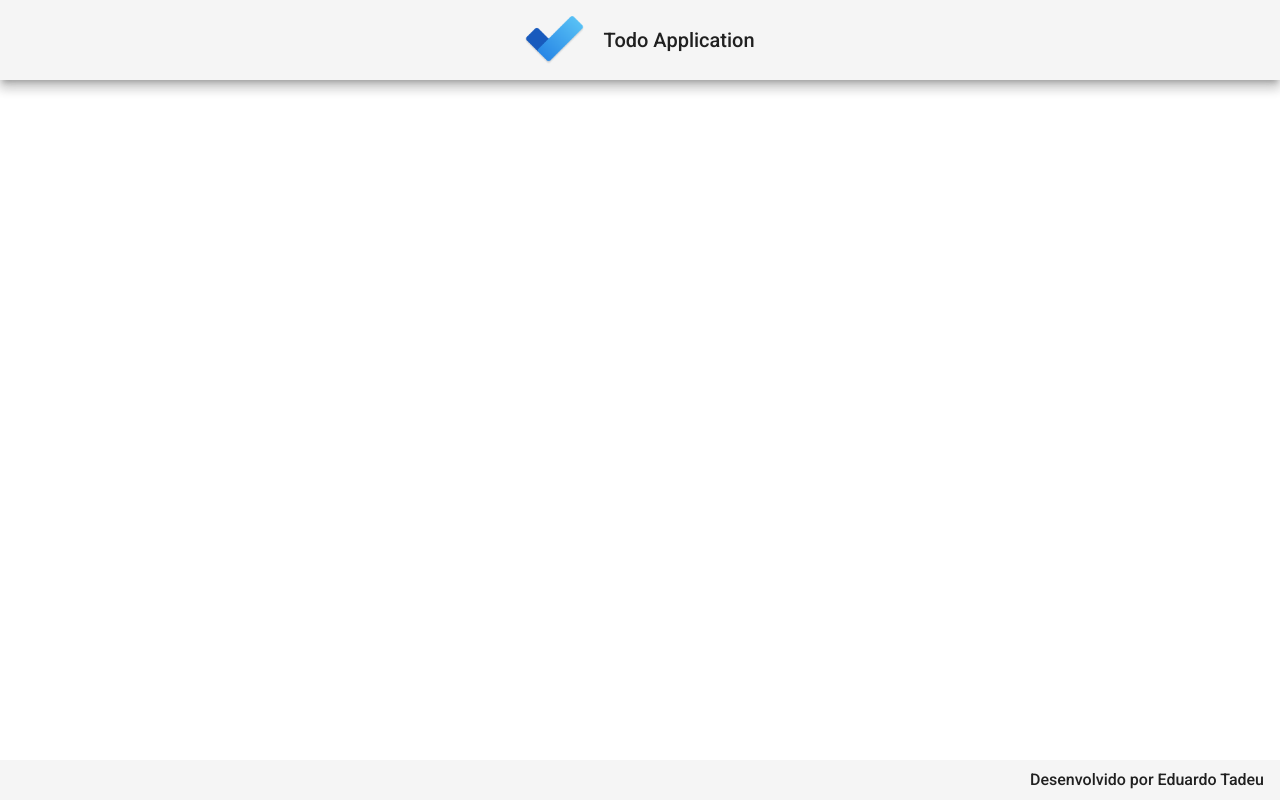
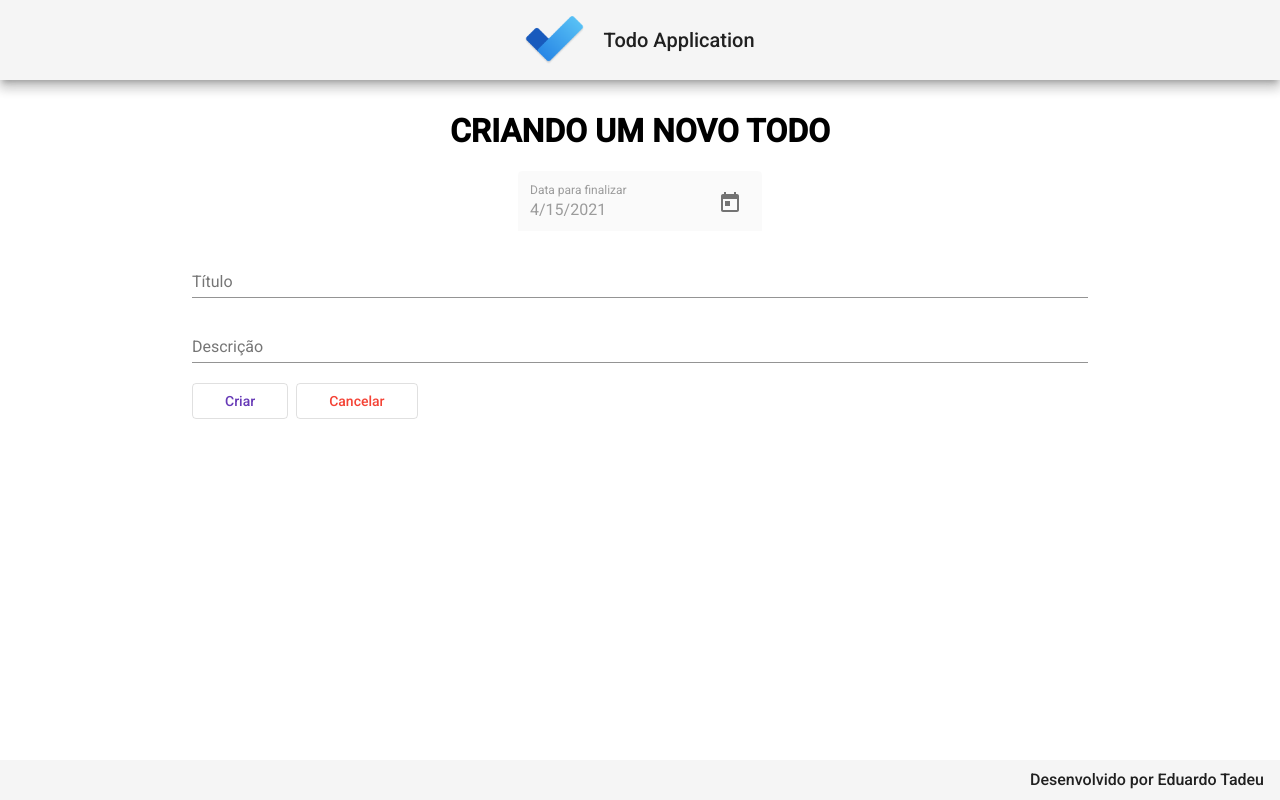
Before and after one commit to eduardotsilva/todo-web, an Angular app: page /update/1 in a window 1280 px wide. Before the commit this address led to /. Built offline with nearby package versions, Linux system fonts and the light colour scheme.

Commit message:
32. Componente update (Parte 1)

```diff
--- a/src/app/app-routing.module.ts
+++ b/src/app/app-routing.module.ts
@@ -3,6 +3,7 @@ import { Routes, RouterModule } from "@angular/router";
 import { CreateComponent } from "./components/create/create.component";
 import { FinalizadosComponent } from "./components/finalizados/finalizados.component";
 import { ReadAllComponent } from "./components/read-all/read-all.component";
+import { UpdateComponent } from "./components/update/update.component";
 
 const routes: Routes = [
   {
@@ -17,6 +18,10 @@ const routes: Routes = [
     path: "create",
     component: CreateComponent,
   },
+  {
+    path: "update/:id",
+    component: UpdateComponent,
+  },
 ];
 
 @NgModule({
--- a/src/app/app.module.ts
+++ b/src/app/app.module.ts
@@ -19,6 +19,7 @@ import { CreateComponent } from "./components/create/create.component";
 import { MatInputModule } from "@angular/material/input";
 import { MatDatepickerModule } from "@angular/material/datepicker";
 import { MatNativeDateModule } from "@angular/material/core";
+import { UpdateComponent } from './components/update/update.component';
 
 @NgModule({
   declarations: [
@@ -28,6 +29,7 @@ import { MatNativeDateModule } from "@angular/material/core";
     ReadAllComponent,
     FinalizadosComponent,
     CreateComponent,
+    UpdateComponent,
   ],
   imports: [
     BrowserModule,
--- a/src/app/components/read-all/read-all.component.html
+++ b/src/app/components/read-all/read-all.component.html
@@ -20,7 +20,7 @@
 
       <div class="actions">
         <button (click)="finalizar(item)"  mat-mini-fab color="primary"><mat-icon>done</mat-icon></button>
-        <button mat-mini-fab color="accent"><mat-icon>edit</mat-icon></button>
+        <button routerLink="update/{{item.id}}" mat-mini-fab color="accent"><mat-icon>edit</mat-icon></button>
         <button (click)="delete(item.id)" mat-mini-fab color="warn"><mat-icon>delete</mat-icon></button>
       </div>
     </mat-card>
--- /dev/null
+++ b/src/app/components/update/update.component.css
@@ -0,0 +1,31 @@
+form {
+    width: 70%;
+    margin: 2rem auto 0 auto;
+    text-align: center;
+  }
+
+  .data-finalizar {
+    text-align: start;
+  }
+
+  .h1 {
+    font-size: 2rem;
+    font-weight: 600;
+    margin-bottom: 3rem;
+    color: rgb(70, 67, 67);
+  }
+
+  .form {
+      width: 100%;
+  }
+
+  .buttons{
+      width: 100%;
+      text-align: start;
+  }
+
+  button{
+      margin-right: .5rem;
+      padding-right: 2rem;
+      padding-left: 2rem;
+  }
--- /dev/null
+++ b/src/app/components/update/update.component.html
@@ -0,0 +1,27 @@
+<form>
+  <h1>CRIANDO UM NOVO TODO</h1>
+
+  <mat-form-field class="data-finalizar" appearance="fill">
+    <mat-label>Data para finalizar</mat-label>
+    <input [(ngModel)]="todo.dataParaFinalizar" name="todo.dataParaFinalizar" matInput [matDatepicker]="dp3" disabled />
+    <mat-datepicker-toggle matSuffix [for]="dp3"></mat-datepicker-toggle>
+    <mat-datepicker #dp3 disabled="false"></mat-datepicker>
+  </mat-form-field>
+
+  <div class="forms">
+    <mat-form-field class="form">
+      <mat-label>Título</mat-label>
+      <input [(ngModel)]="todo.titulo" name="todo.titulo" matInput placeholder="Ex. Spring" />
+    </mat-form-field>
+
+    <mat-form-field class="form">
+      <mat-label>Descrição</mat-label>
+      <input [(ngModel)]="todo.descricao" name="todo.descricao"  matInput placeholder="Ex. Estudar Spring 2.4.5" />
+    </mat-form-field>
+  </div>
+
+  <div class="buttons">
+    <button (click)="create()" mat-stroked-button color="primary">Criar</button>
+    <button (click)="cancel()" mat-stroked-button color="warn">Cancelar</button>
+  </div>
+</form>
--- /dev/null
+++ b/src/app/components/update/update.component.ts
@@ -0,0 +1,47 @@
+import { Component, OnInit } from "@angular/core";
+import { Router } from "@angular/router";
+import { Todo } from "src/app/models/todo";
+import { TodoService } from "src/app/services/todo.service";
+
+@Component({
+  selector: "app-update",
+  templateUrl: "./update.component.html",
+  styleUrls: ["./update.component.css"],
+})
+export class UpdateComponent implements OnInit {
+  todo: Todo = {
+    titulo: "",
+    descricao: "",
+    dataParaFinalizar: new Date(),
+    finalizado: false,
+  };
+
+  constructor(private router: Router, private service: TodoService) {}
+
+  ngOnInit() {}
+
+  create(): void {
+    this.formataData();
+    this.service.create(this.todo).subscribe(
+      (resposta) => {
+        this.service.message("To-do criado com sucesso!");
+        this.router.navigate([""]);
+      },
+      (erro) => {
+        this.service.message("Falha ao criar To-do");
+        this.router.navigate([""]);
+      }
+    );
+  }
+
+  cancel(): void {
+    this.router.navigate([""]);
+  }
+
+  formataData(): void {
+    let data = new Date(this.todo.dataParaFinalizar);
+    this.todo.dataParaFinalizar = `${data.getDate()}/${
+      data.getMonth() + 1
+    }/${data.getFullYear()}`;
+  }
+}
```
Also changed, not shown: 1 other file (tests, documents, lock files or other folders).
